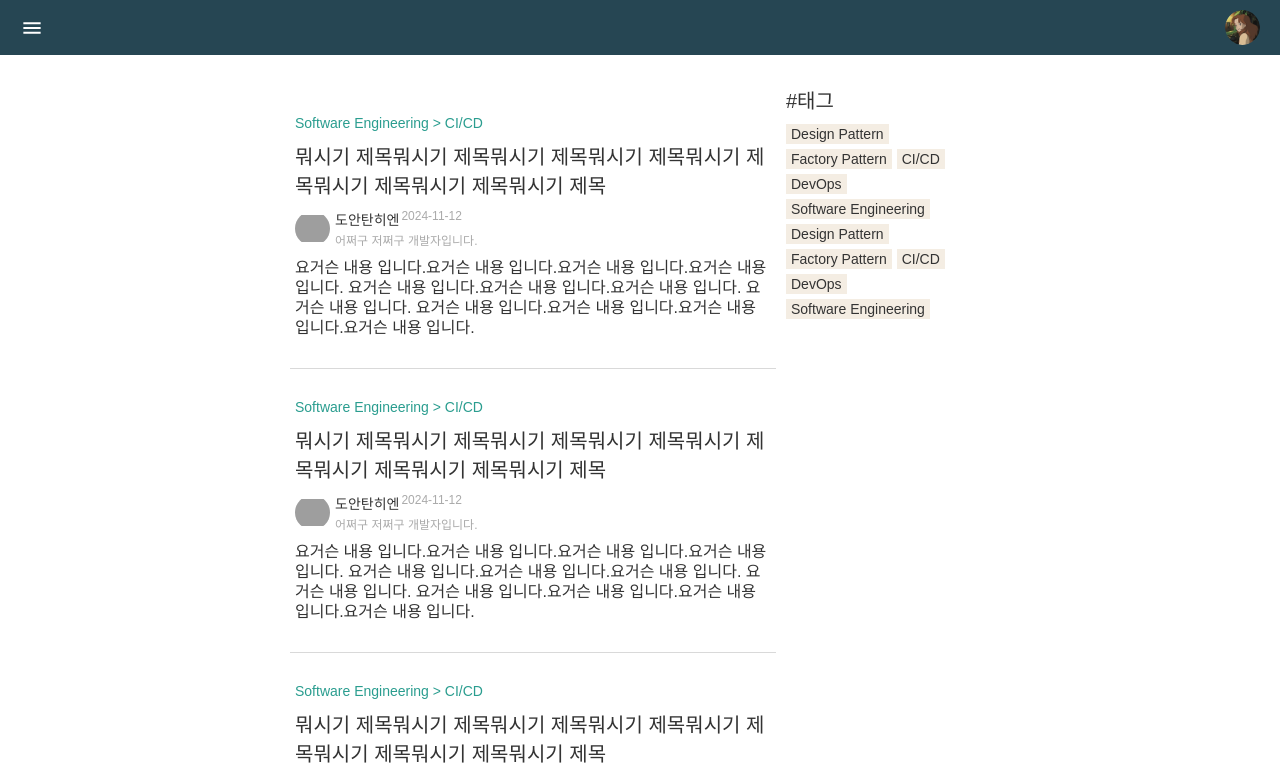
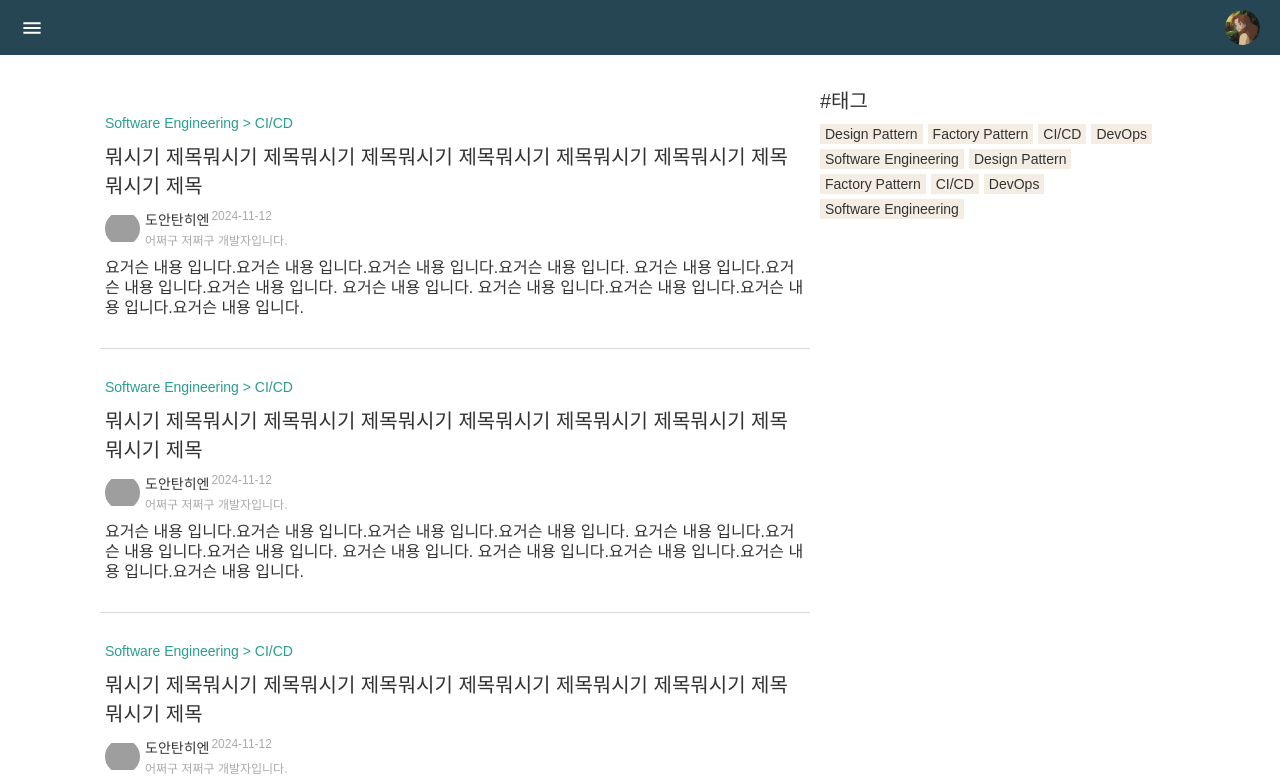
Before and after one commit to thanhhien234/starchive, a React (Vite) app in the folder FRONT/: page / in a window 1280 px wide. Shown: the top 777 px of the page. Built offline with nearby package versions, Linux system fonts and the light colour scheme; grey boxes are pictures that could not be loaded.

Commit message:
feat: 태그 영역의 넓비 수정

```diff
--- a/FRONT/src/pages/Home/Home.tsx
+++ b/FRONT/src/pages/Home/Home.tsx
@@ -5,13 +5,14 @@ import { useState } from "react";
 import TagWrapper from "../../components/TagWrapper/TagWrapper";
 
 const Wrapper = styled.main`
-  max-width: 700px;
+  max-width: 1080px;
   padding: 30px 20px;
   margin: auto;
 `
 
 const PostItemContainer = styled.section`
   width: 100%;
+  max-width: 700px;
 `;
 
 const PagingButtonWrapper = styled.section`
@@ -36,7 +37,7 @@ const TagContainer = styled.section`
   display: flex;
   flex-direction: column;
   gap: 10px;
-  width: 300px;
+  width: calc(100% - 700px);
   @media screen and (max-width: 768px) {
     width: 100%;
   }
```
